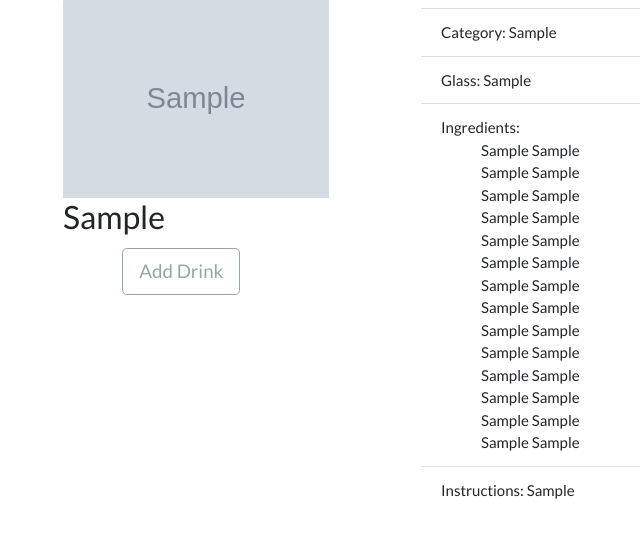
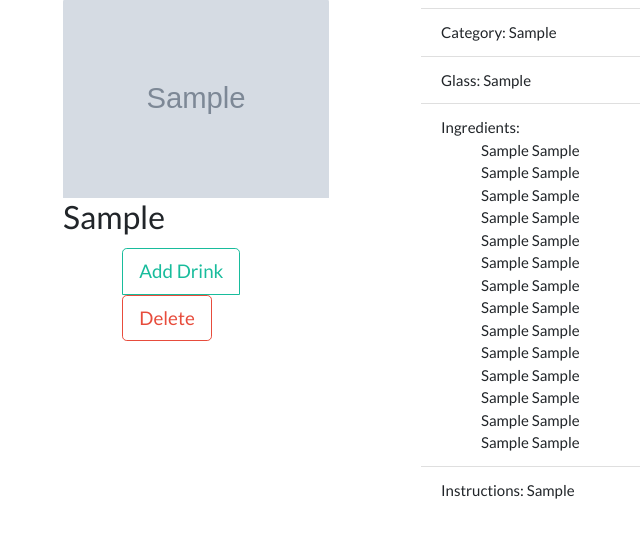
Before and after one commit to makeitbreaux/Moment-of-Clarity, a Flask app: a page that uses templates/base.html in a window 1280 px wide. Shown: the part 129-667 px from the top of the page, without its empty margins (64-704 px from the left). Run offline with Flask 2, Linux system fonts and the light colour scheme; tables that the repository leaves empty hold one stand-in row (values such as "Sample post"); grey boxes marked "Sample" are stand-in pictures; a database or web service that is not in the repository returns one stand-in record (values such as "Sample title"); data that the repository does not hold is empty; some libraries are stand-ins or nearby versions.

Commit message:
Cannot get drinks from /show_drink to be added to database, cannot get drinks in database deleted, got saved drinks to show and when clicked on they show in /show_drinks

```diff
--- a/alcoholic.py
+++ b/alcoholic.py
@@ -1,6 +1,9 @@
 alcoholicIngredients = [
         {
             "ingredient" : "Vodka"
+        },
+        {
+            "ingredient" : "Beer"
         },
         {
             "ingredient" : "Gin"
--- a/app.py
+++ b/app.py
@@ -3,7 +3,7 @@ from re import template
 from flask import Flask, render_template, redirect, session, flash, jsonify, g, request
 import requests
 from flask_debugtoolbar import DebugToolbarExtension
-from models import Drink, connect_db, db, User, Drink
+from models import Drink, connect_db, db, User
 from forms import UserAddForm, DrinkAddForm, DrinkEditForm, LoginForm, UserEditForm
 from sqlalchemy.exc import IntegrityError
 from alcoholic import alcoholicIngredients
@@ -83,12 +83,26 @@ def get_drink(drinkName):
                 ingredients.append(f"{measure or ''} {ingredient}")
         drink = { 'id': id, 'name': drinkName, 'tags':tags, 'category': category, 'image': image, 'glass': glass, 'instructions': instructions, 'ingredients':ingredients}
 
+    # new_drink = Drink(drinkName=request.form.get("drinkName"))
+    # db.session.add(new_drink)
+    # db.session.commit()
+    # flash(f"{new_drink.drinkName} Added to Recipes")
+
     return render_template('show_drinks.html', drink=drink, ingredients=ingredients)
 
-# THIS MAY BE USED TO DISPLAY DRINKS IN DATABASE
-# drinks = Drink.query.order_by(Post.created_at.desc()).limit(5).all()
+    # def add_drink_to_db(drink):
 
-# CHANGE THIS TO HANDLE SHOW_DRINK BUTTON
+@app.route('/drink/<string:drinkName>', methods=["DELETE"])
+def delete_drink(drinkName):
+    """Deletes a particular drink"""
+    # drinkName = Drink.query.with_entities(Drink.drinkName).all()
+    get_drink = Drink.query.get(drinkName)
+    db.session.delete(get_drink)
+    db.session.commit()
+
+    flash(f"{drinkName} Deleted")
+    return redirect("/recipes")
+
 @app.route('/recipes', methods=["GET"])
 def show_saved_drinks():
     """Shows drinks saved in DB."""
@@ -133,6 +147,7 @@ def add_drink():
         return redirect("/recipes")
     else:
         return render_template("add_drink.html", form=form, drinkName=drinkName, tags=tags, category=category, glass=glass, instructions=instructions, ingredients=ingredients, measures = measures, imageThumb=imageThumb)
+
 
 
 ###########################################################
--- a/models.py
+++ b/models.py
@@ -40,7 +40,7 @@ class User(db.Model):
                       nullable=False,)
 
     # drinks = db.relationship('Drink', backref="users")
-
+    # drinks = db.relationship('Drink', backref='users', lazy=True)
     drinks = db.Column(
         db.Integer,
         db.ForeignKey('users.id', ondelete="cascade"),
--- a/static/drinks.js
+++ b/static/drinks.js
@@ -1,7 +1,15 @@
 $('.delete-drink').click(deleteDrink)
 
 async function deleteDrink() {
-  const id = $(this).data('id')
-  await axios.delete(`/api/drinks/${id}`)
+  const drinkName = $(this).data('drinkName')
+  await axios.delete(`/drink/${drinkName}`)
   $(this).parent().remove()
 }
+
+// $('.add-drink').click(addDrink)
+
+// async function addDrink() {
+//   const drinkName = $(this).data('drinkName')
+//   await axios.add(`/drink/${drinkName}`)
+//   $(this).parent().add()
+// }
--- a/templates/base.html
+++ b/templates/base.html
@@ -54,6 +54,14 @@
   {% endblock %}
   </div>
 
+
+  <script src="https://cdnjs.cloudflare.com/ajax/libs/axios/0.19.2/axios.min.js"
+    integrity="sha256-T/f7Sju1ZfNNfBh7skWn0idlCBcI3RwdLSS4/I7NQKQ=" crossorigin="anonymous"></script>
+  <script
+    src="https://code.jquery.com/jquery-3.4.1.min.js"
+    integrity="sha256-CSXorXvZcTkaix6Yvo6HppcZGetbYMGWSFlBw8HfCJo="
+    crossorigin="anonymous"></script>
+    <script src="static/drinks.js"></script>
 </body>
 
 </html>
--- a/templates/recipes.html
+++ b/templates/recipes.html
@@ -8,8 +8,9 @@
 <div class="container">
   <div class="row g-0">
     <div class="col-md-4" style="padding: 5%;">
-      <img src=" {{ drink['image'] }} " style="width: 100%;" class="card-img-top" alt="...">
-      <h3 class="card-title"> {{ drink['drinkName'] }} </h3>
+      <img src=" {{ drink.image }} " style="width: 100%;" class="card-img-top" alt="...">
+      <a class="card-title"> <a href="/drink/{{ drink.drinkName }}">{{ drink['drinkName'] }} </a>  </h3>
+
     </div>
     <div class="col-md-8">
       <div class="card-body">
--- a/templates/show_drinks.html
+++ b/templates/show_drinks.html
@@ -11,20 +11,16 @@
       <h3 class="card-title"> {{ drink['name'] }} </h3>
 
 
-      <form id="DrinkAddForm" method="POST" action="/add_drink">
+      <form method="POST" action="/drink/{{ drinkName }}">
+        <div class="d-grid gap-2 col-8 mx-auto">
+          <div class="btn-group-vertical btn-group-lg" role="group">
+        <button type="submit" class="btn btn-outline-success btn-lg" form="DrinkAddForm">Add Drink</button>
 
-        {% for field in form %}
-        <div class="form-group">
-          {{field.label}}
-          {{field}}
-        </div>
-        {% endfor %}
-        <div class="d-grid gap-2 col-8 mx-auto">
-        <button type="submit" class="btn btn-outline-secondary btn-lg" form="DrinkAddForm">Add Drink</button>
-        </div>
     </form>
-
-
+    <form action="/drink/{{ drinkName }}" method="POST">
+      <button class="btn btn-outline-danger btn-lg">Delete</button>
+  </form>
+</div></div>
 
     </div>
     <div class="col-md-8">
```
